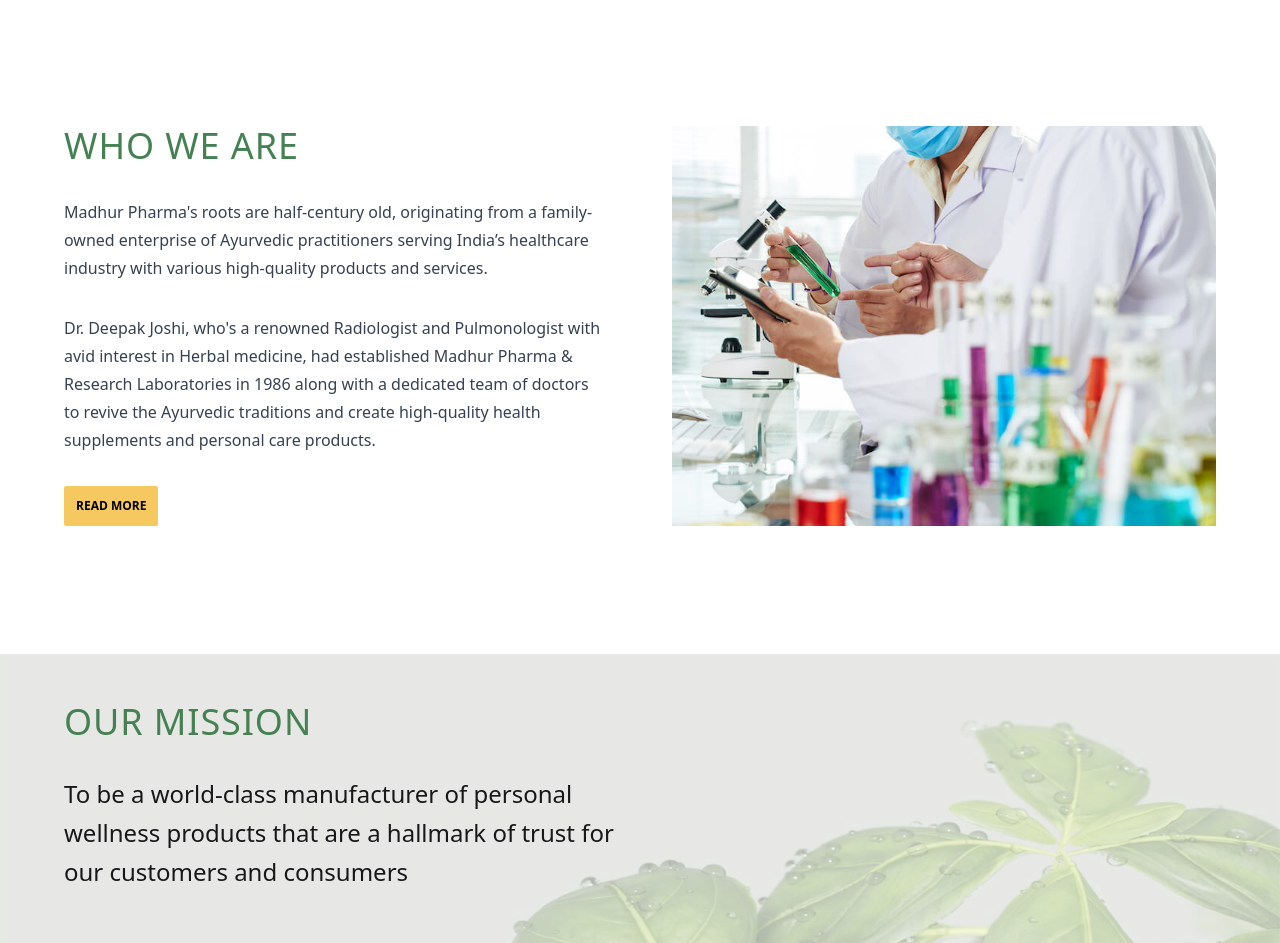
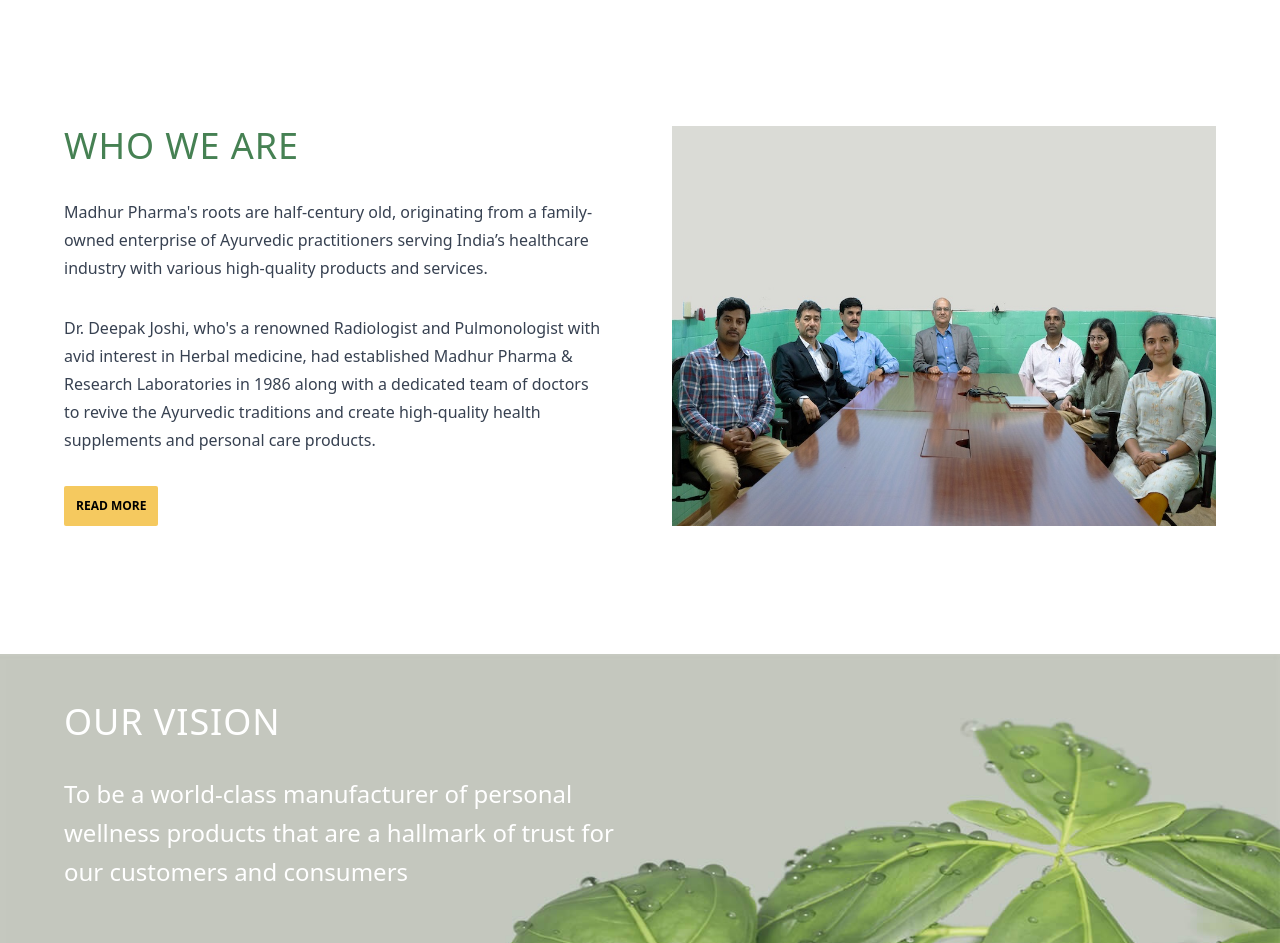
Before and after one commit to TRUENFAIR/trueandfair, a Next.js app: page / in a window 1280 px wide. Shown: the part 589-1532 px from the top of the page. Built offline with nearby package versions, Linux system fonts and the light colour scheme.

Commit message:
Text white

```diff
--- a/pages/about.js
+++ b/pages/about.js
@@ -13,14 +13,14 @@ export default function About() {
             <p className="prose pt-8">Dr. Deepak Joshi, who&apos;s a renowned Radiologist and Pulmonologist with avid interest in Herbal medicine, had established Madhur Pharma & Research Laboratories in 1986 along with a dedicated team of doctors to revive the Ayurvedic traditions and create high-quality health supplements and personal care products.</p>
           </div>
           <div className="w-auto h-48 md:h-auto relative">
-            <Image className="absolute inset-0 object-cover" layout="fill" alt="" src="/ourvision.jpeg"/>
+            <Image className="absolute inset-0 object-cover" layout="fill" alt="" src="/thecompanyhome.jpg"/>
           </div>
           </div>
           </div>
       </section>
 
       <section className="p-4 md:container mx-auto md:pt-12 text-zinc-900">
-        <h1 className="text-4xl tracking-wide font-light text-green-900">OUR MISSION</h1>
+        <h1 className="text-4xl tracking-wide font-light text-green-900">OUR VISION</h1>
         <div className='w-full h-48 bg-gray-100 mt-8 relative flex justify-start items-center pl-12'>
           <Image layout='fill' alt='' src='/ourvision2.jpeg' className='absolute inset-0 object-cover' />
           <p className='text-white z-10 text-2xl prose w-1/2 leading-relaxed'>
--- a/pages/index.js
+++ b/pages/index.js
@@ -33,7 +33,7 @@ export default function Home() {
               <button className="mt-8 bg-yellow text-black font-bold text-xs hover:text-zinc-700 hover:bg-yellow-800 p-3 rounded-sm transition-all">READ MORE</button>
             </div>
             <div className="w-auto h-48 md:h-auto relative">
-              <Image className="absolute inset-0 object-cover" layout="fill" alt="" src="/ourvision.jpeg"/>
+              <Image className="absolute inset-0 object-cover" layout="fill" alt="" src="/thecompanyhome.jpg"/>
             </div>
           </div>
         </section>
@@ -41,10 +41,10 @@ export default function Home() {
         <section>
           <div className='w-screen h-80 relative'>
             <Image layout="fill" alt="" src="/ourvision3.jpeg" className='absolute inset-0 object-cover' />
-            <div className='bg-white opacity-60 absolute inset-0'></div>
+            {/* <div className='bg-white opacity-0 absolute inset-0'></div> */}
             <div className='md:container mx-auto relative pt-12'>
-              <h1 className="text-4xl tracking-wide font-light text-green-900">OUR MISSION</h1>
-              <p className='text-zinc-900 z-10 text-2xl prose w-1/2 pt-8 leading-relaxed'>
+              <h1 className="text-4xl tracking-wide font-light text-white">OUR VISION</h1>
+              <p className='text-white z-10 text-2xl prose w-1/2 pt-8 leading-relaxed'>
                 To be a world-class manufacturer of personal wellness products that are a hallmark of trust for our customers and consumers
               </p>
             </div>
```
Also changed, not shown: public/thecompanyhome.jpg (added).
